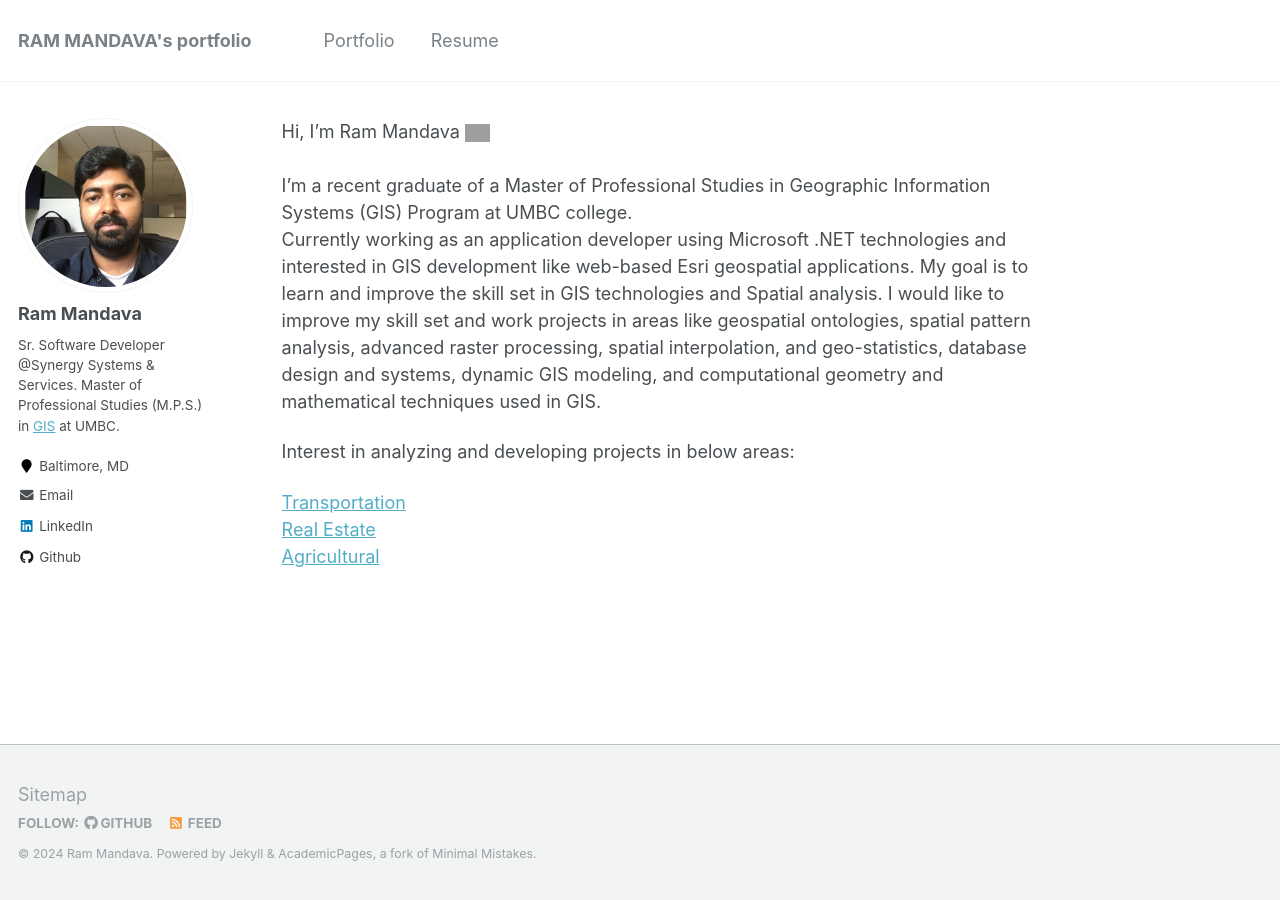
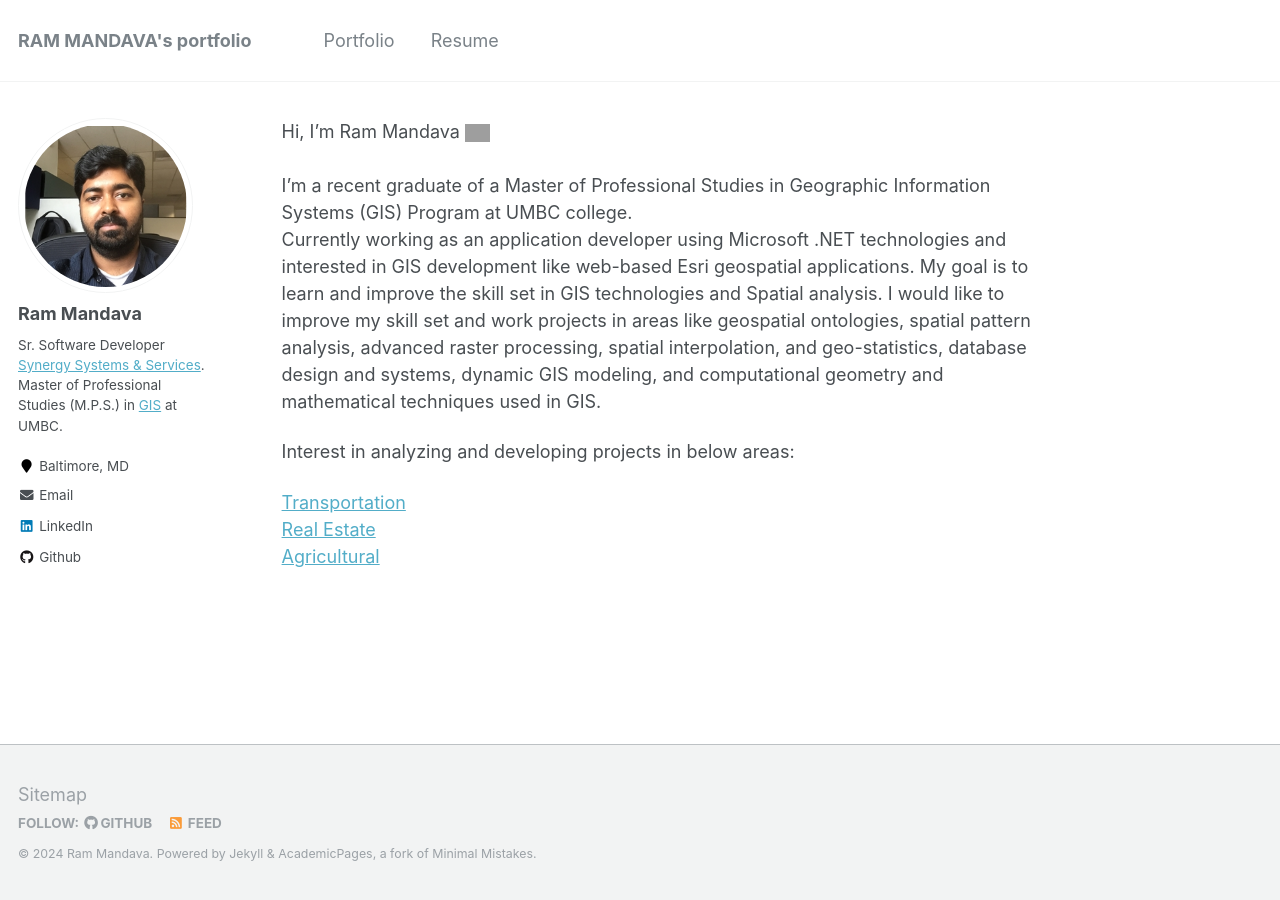
Before and after one commit to mandavaram/mandavaram.github.io, a Jekyll site: the page built from index.md, in a window 1280 px wide. Built offline with Jekyll 4.4.1, drawn with Linux system fonts in a browser that asks for light colours; our own code applies the rules of GitHub Pages for plain Markdown files; part of the change alters nothing that is shown; grey boxes are pictures that could not be loaded.

```diff
--- a/_config.yml
+++ b/_config.yml
@@ -82,7 +82,7 @@ analytics:
 author:
   name             : "Ram Mandava"
   avatar           : "profile.png"
-  bio              : "Sr. Software Developer @Synergy Systems & Services.
+  bio              : "Sr. Software Developer <a href='https://sss-inc.com/'>Synergy Systems & Services</a>.
                       Master of Professional Studies (M.P.S.) in <a href='https://ges.umbc.edu/'>GIS</a> at UMBC."
   location         : "Baltimore, MD"
   employer         :
```
